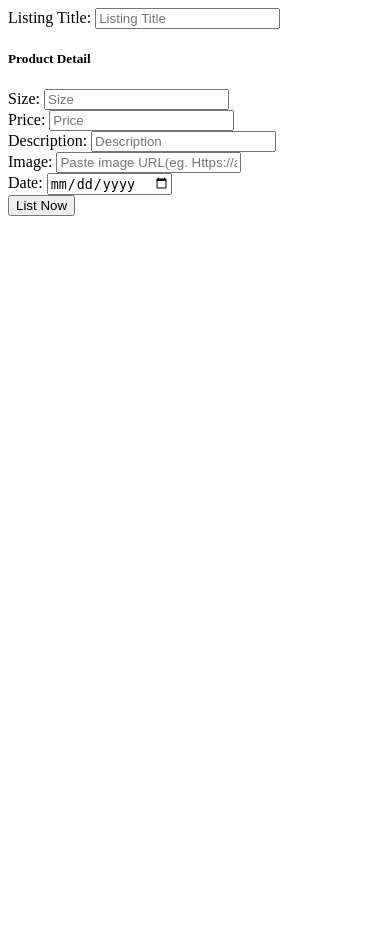
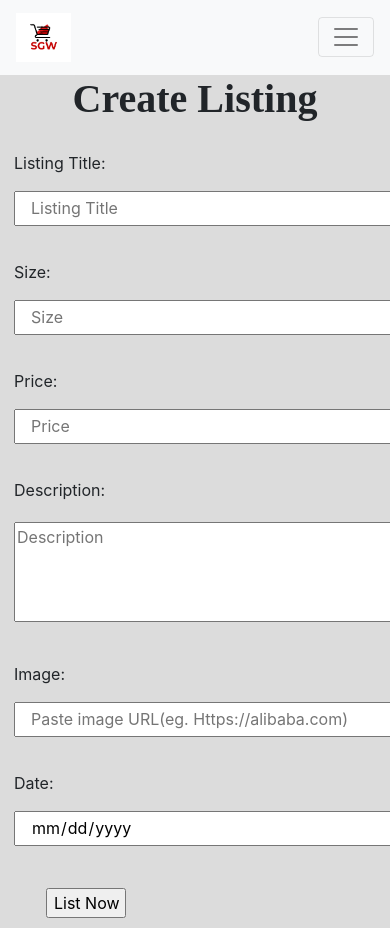
Before and after one commit to melvilleng/bnsmarketplace, a Flask app: a page that uses buynsell/templates/create_listing.template.html in a window 390 px wide; the page is wider, and only the part inside the window is pictured. Before the commit the page ends 216 px from the top of that part, so only its background shows below. Run offline with Flask 2, Linux system fonts and the light colour scheme; some libraries are stand-ins or nearby versions; some web fonts are replaced.

Commit message:
create listing page edit the layout

```diff
--- a/buynsell/static/style.css
+++ b/buynsell/static/style.css
@@ -55,12 +55,12 @@ h4{
     color: black;
 
     position: fixed;
-    width:340px;
-    height:325px;
+    width:450px;
+    height:315px;
     top:50%;
     left:50%;
     margin-top: -139px;
-    margin-left: -169px;
+    margin-left: -249px;
     border-radius : 4px;
     border: 1px solid rgb(0, 0, 0);
         border-radius:2px;
@@ -74,12 +74,12 @@ h4{
     background-color:black;
 
     position: fixed;
-    width:340px;
-    height:442px;
+    width:450px;
+    height:430px;
     top:50%;
     left:50%;
     margin-top: -139px;
-    margin-left: -169px;
+    margin-left: -249px;
     border-radius : 4px;
     border: 1px solid rgb(0, 0, 0);
         border-radius:2px;
@@ -93,7 +93,7 @@ h4{
 label{
     display: inline-block;
     margin-left:18px;
-    padding-top:30px;
+    padding-top:10px;
     font-size: 16px;
 }
 
@@ -105,12 +105,13 @@ label{
 
 }
 input[type=text],
-input[type=password]{
+input[type=password],
+input[type=url],
+input[type=date]{
     padding-left:15px;
     margin: 8px;
-    margin-top:12px;
     margin-left:18px;
-    width: 290px;
+    width: 400px;
     height :35px;
 }
 
@@ -130,3 +131,121 @@ width:80px;
 height:30px;
 
 }
+
+#createform{
+    padding:10px;
+}
+
+.form-group{
+    width:80%;
+}
+
+textarea{
+
+    margin: 8px;
+    margin-top:12px;
+    margin-left:18px;
+    width: 400px;
+    height :100px;
+}
+
+#container-create{
+
+   display: flex;
+   justify-content: center;
+   width:100%;
+   margin-left:-100px;
+   padding:0px;
+
+}
+
+@media(max-width:1020px){
+
+
+#container-login{
+    width: 100%;
+    height:100%;
+    color: black;
+
+    position: fixed;
+    width:450px;
+    height:315px;
+    top:50%;
+    left:50%;
+    margin-top: -139px;
+    margin-left: -249px;
+    border-radius : 4px;
+    border: 1px solid rgb(0, 0, 0);
+        border-radius:2px;
+
+}
+
+#container-signup{
+    width: 100%;
+    height:100%;
+    color: red;
+    background-color:black;
+
+    position: fixed;
+    width:450px;
+    height:430px;
+    top:50%;
+    left:50%;
+    margin-top: -139px;
+    margin-left: -249px;
+    border-radius : 4px;
+    border: 1px solid rgb(0, 0, 0);
+        border-radius:2px;
+
+}
+
+#form{
+    margin: 0 auto;
+    margin-top: 30px;
+}
+
+#low{
+    background : #ff7644;
+    width:100%;
+    height:69px;
+    margin-top:20px;
+
+}
+input[type=text],
+input[type=password],
+input[type=url],
+input[type=date]{
+    padding-left:15px;
+    margin: 8px;
+    margin-left:18px;
+    width: 400px;
+    height :35px;
+}
+
+input[type=submit]{
+    float:right;
+    margin-right:18px;
+    margin-top: 18px;
+    width:80px;
+    height:30px;
+}
+
+#createform{
+    padding:10px;
+}
+
+.form-group{
+    width:80%;
+}
+
+textarea{
+
+    margin: 8px;
+    margin-top:12px;
+    margin-left:18px;
+    width: 400px;
+    height :100px;
+}
+
+
+}
--- a/buynsell/templates/create_listing.template.html
+++ b/buynsell/templates/create_listing.template.html
@@ -1,34 +1,83 @@
-<!DOCTYPE html>
-<html lang="en">
-<head>
-    <meta charset="UTF-8">
-    <meta name="viewport" content="width=device-width, initial-scale=1.0">
-    <meta http-equiv="X-UA-Compatible" content="ie=edge">
-    <title>Document</title>
-</head>
-<body>
+{% extends "base.template.html"%}
+
+{%block content%}
+
+
+	<!--Page Title Start-->
+	<pagetitle>
+		<div class="page-width text-center" id="contactus">
+			<h1 class="h1 mega-title mega-title--large"><b>Create Listing</b></h1>
+		</div>
+	</pagetitle>
+	<!--Page Title End-->
 		<form method="POST">
-        <label>Listing Title:</label>
+			<div class="container-fluid" id="container-create">
+				<div id="createform">
+					<div class="row d-flex justify-content-center">
+						<div class="form-group col-6">
+							<label class="c">Listing Title:</label>
+                            <div>
 							<input type="text" name="name" placeholder="Listing Title"/>
-        <br/>
-        <h5>Product Detail</h5>
-        <label>Size:</label>
+                            </div>
+                        </div>
+					</div>
+						<div class="row d-flex justify-content-center">
+							<div class="form-group col-6">
+								<label class="c">Size:</label>
+                                <div>
 								<input type="text" name="size" placeholder="Size"/>
-        <br/>
-        <label>Price:</label>
+                                </div>
+            </div>
+							</div>
+							<div class="row d-flex justify-content-center">
+								<div class="form-group col-6">
+
+									<label class="c">Price:</label>
+                                    <div>
 									<input type="text" name="price" placeholder="Price"/>
-        <br/>
-        <label>Description:</label>
-        <input type="textarea" name="description" placeholder="Description"/>
-        <br/>
-        <label>Image:</label>
+                                    </div>
+            </div>
+								</div>
+
+								<div class="row d-flex justify-content-center">
+
+									<div class="form-group col-6">
+										<label class="c">Description:</label>
+                                        <div>
+										<textarea type="textarea" name="description" placeholder="Description" rows="3"></textarea>
+                                        </div>
+									</div>
+								</div>
+
+								<div class="row d-flex justify-content-center">
+									<div class="form-group col-6">
+										<label class="c">Image:</label>
+                                        <div>
 										<input type="url" name="image" placeholder="Paste image URL(eg. Https://alibaba.com)" pattern="https://.*"/>
-        <br/>
-        <label>Date:</label>
+                                        </div>
+								</div>
+
+
+									</div>
+									<div class="row d-flex justify-content-center">
+										<div class="form-group col-6">
+											<label class="c">Date:</label>
+                                            <div>
 											<input type="date" name="date"/>
-        <br/>
+                                            </div>
 
+								</div>
+										</div>
+
+										<div class="row d-flex justify-content-center">
 											<input type="submit" value="List Now"/>
+							</div>
+
+
+										</div>
+									</div>
+
 		</form>
-</body>
-</html>
+
+
+{%endblock%}
--- a/buynsell/templates/edit_listing.template.html
+++ b/buynsell/templates/edit_listing.template.html
@@ -18,7 +18,8 @@
         <input type="text" name="price" value="{{product.price}}"/>
         <br/>
         <label>Description:</label>
-        <input type="text" name="description" value="{{product.description}}"/>
+        <input type="text" name="description" value="{{product.description}}"
+        placeholder="Paste image URL(eg. Https://alibaba.com)" pattern="https://.*"/>
         <br/>
         <label>Image</label>
         <input type="url" name="image" value="{{product.image}}"/>
```
Lines whose indentation alone changed are shown as unchanged.
